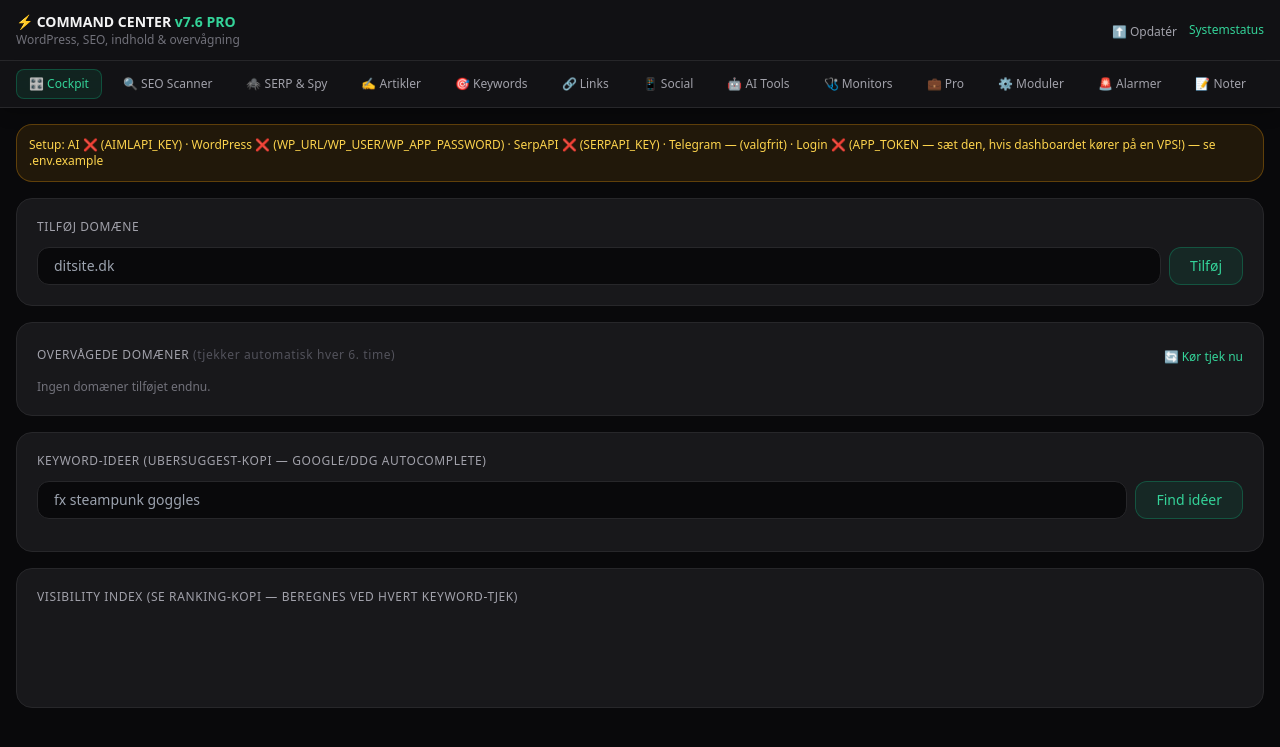
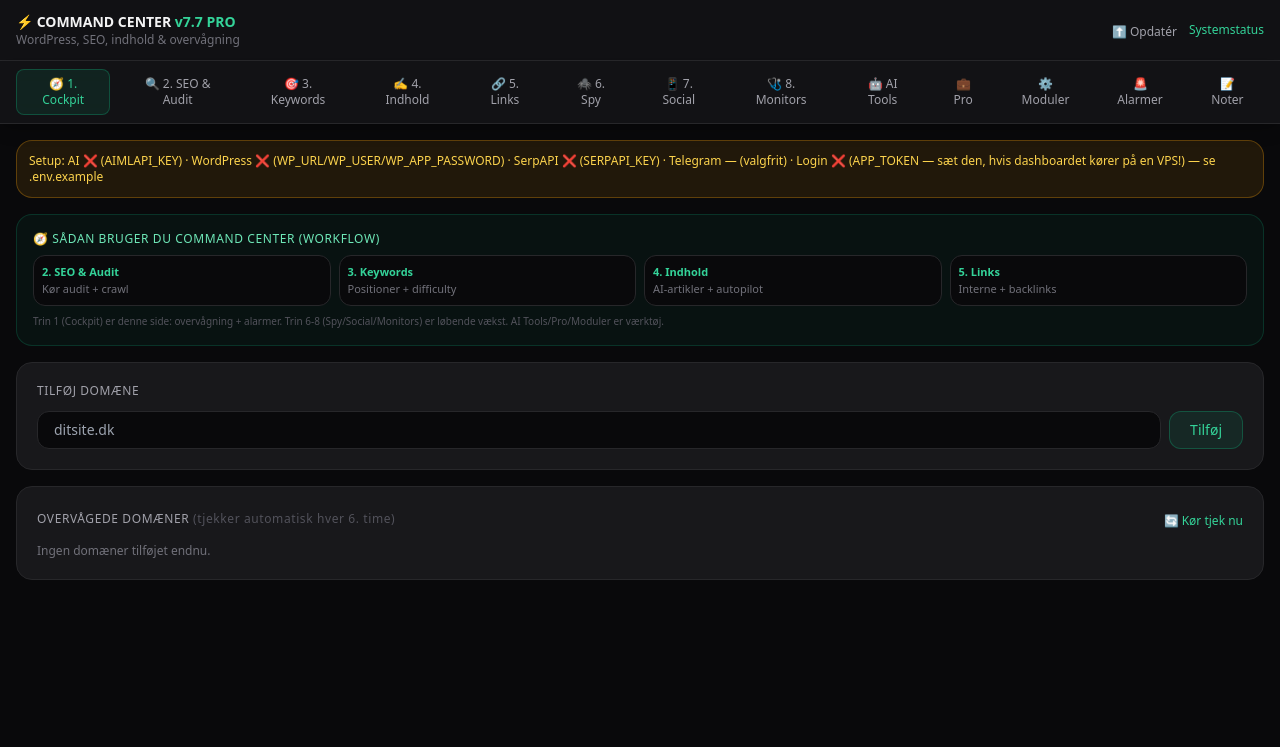
Before and after one commit to humle93/command-center, a FastAPI app: template app/templates/dashboard.html in a window 1280 px wide. Shown: the top 747 px of the page. Run offline with FastAPI, Linux system fonts and the light colour scheme; the template is opened without the code that fills it, so the values that code supplies are empty; some libraries are stand-ins or nearby versions.

Commit message:
v7.7 final: Growth Pack (autopilot+autocomplete ideas, backlink prospector, module levels), guided nav + workflow guide, fact-based AI articles with SERP competitor context, dashboard fixes

```diff
--- a/app/main.py
+++ b/app/main.py
@@ -1090,12 +1090,58 @@
 """
 
 
+def serp_competitor_context(keyword: str, n: int = 5):
+    """Hent top-SERP-resultater som konkurrent-kontekst til artikelgenerering."""
+    if not SERPAPI_KEY:
+        return ""
+    try:
+        r = requests.get(
+            "https://serpapi.com/search",
+            params={"engine": "google", "q": keyword, "num": 10, "api_key": SERPAPI_KEY},
+            timeout=30,
+        )
+        r.raise_for_status()
+        org = r.json().get("organic_results") or []
+        lines = []
+        for it in org[:n]:
+            t = (it.get("title") or "").strip()
+            sn = (it.get("snippet") or "").strip()
+            if t:
+                lines.append(f"- {t}: {sn}" if sn else f"- {t}")
+        if not lines:
+            return ""
+        return "\n".join(lines)
+    except Exception:
+        return ""
+
+
 def generate_article_ai(keyword: str):
+    competitors = serp_competitor_context(keyword)
+    if competitors:
+        comp_block = (
+            "TOP 5 KONKURRENTER PA GOOGLE FOR DETA KEYWORD (titel + snippet):\n"
+            f"{competitors}\n\n"
+            "DIN OPGAVE: Skriv en artikel der er MAERKBART BEDRE end disse resultater. "
+            "Dæk alt hvad konkurrenterne dækker (content gap), og tilføj mere: konkrete "
+            "materialer, prisestimater, trin-for-trin, praktiske detaljer. "
+            "Byg KUN pa faktuelle, verifikbare oplysninger - ingen opdigtede tal, "
+            "ingen tom fyldstof-saetninger ('in today's world', 'look no further' osv. "
+            "er forbudt). Hver saetning skal give laeseren ny, brugbar info."
+        )
+    else:
+        comp_block = (
+            "KVALITETSKRAV: Byg KUN pa faktuelle, verifikbare oplysninger om emnet - "
+            "ingen opdigtede tal eller statistik. Ingen tom fyldstof-saetninger. "
+            "Hver saetning skal give laeseren konkret, brugbar info (materialer, "
+            "prisniveauer, trin, fejl man skal undga). Mål: bedre end de nuværende "
+            "topresultater pa Google for dette keyword."
+        )
     prompt = (
         f"Write an SEO-optimized blog article draft in English about '{keyword}' for a steampunk "
         f"cosplay & merchandise webshop. Output raw HTML (h2/h3/p/ul/ol only, no <html> wrapper). "
         f"Include: engaging intro, 3-4 H2 sections, a bullet list, an FAQ section with 3 questions, "
-        f"and a short conclusion. Around 600-900 words. No images. Natural, helpful tone."
+        f"and a short conclusion. Around 600-900 words. No images. Natural, helpful tone.\n\n"
+        f"{comp_block}"
     )
     resp = requests.post(
         "https://api.aimlapi.com/v1/chat/completions",
@@ -1190,7 +1236,38 @@
             "AND idea NOT IN (SELECT keyword FROM articles) ORDER BY id ASC LIMIT 1"
         ).fetchone()
     if not row:
-        return "no-ideas"
+        # Idea-puljen er tom: sow nye via Google-autocomplete fra eksisterende keywords
+        try:
+            with get_db() as db:
+                seeds = [r["keyword"] for r in db.execute("SELECT DISTINCT keyword FROM keywords LIMIT 5").fetchall()]
+            if not seeds:
+                seeds = ["steampunk costume", "steampunk goggles"]
+            import urllib.parse as _up
+            newideas = []
+            for seed in seeds[:3]:
+                rr = requests.get(
+                    "https://suggestqueries.google.com/complete/search",
+                    params={"client": "firefox", "q": seed, "hl": "en"},
+                    timeout=10,
+                )
+                for sug in (rr.json()[1] or [])[:5]:
+                    if sug.lower() != seed.lower():
+                        newideas.append(sug)
+            with get_db() as db:
+                for ni in dict.fromkeys(newideas):
+                    db.execute("INSERT OR IGNORE INTO keyword_ideas (keyword, idea, source, created_at) VALUES (?,?,?,?)",
+                               (ni.split()[0] if ni else "", ni, "autopilot", now_iso()))
+            with get_db() as db:
+                row = db.execute(
+                    "SELECT id, idea FROM keyword_ideas WHERE idea IS NOT NULL AND idea != '' "
+                    "AND idea NOT IN (SELECT keyword FROM articles) ORDER BY id ASC LIMIT 1"
+                ).fetchone()
+        except Exception as e:
+            with get_db() as db:
+                add_alarm(db, "growth", f"Autopilot kunne ikke hente nye ideer: {str(e)[:120]}", "advarsel")
+            return "no-ideas"
+        if not row:
+            return "no-ideas"
     idea = row["idea"].strip()
     try:
         content = generate_article_ai(idea)
--- a/app/templates/dashboard.html
+++ b/app/templates/dashboard.html
@@ -36,7 +36,7 @@
 <header class="border-b border-zinc-800 bg-zinc-900/60 px-4 py-3">
     <div class="max-w-7xl mx-auto flex items-center justify-between">
         <div>
-            <h1 class="font-bold text-sm">⚡ COMMAND CENTER <span class="text-emerald-400">v7.6 PRO</span></h1>
+            <h1 class="font-bold text-sm">⚡ COMMAND CENTER <span class="text-emerald-400">v7.7 PRO</span></h1>
             <p class="text-xs text-zinc-500">WordPress, SEO, indhold & overvågning</p>
         </div>
         <div class="flex items-center gap-3">
@@ -48,17 +48,18 @@
 </header>
 <nav class="sticky top-0 z-50 border-b border-zinc-800 bg-zinc-900/70 px-4 py-2 shadow-lg shadow-black/20">
     <div class="max-w-7xl mx-auto flex gap-2 overflow-x-auto">
-        <button @click="tab='cockpit'" class="px-3 py-1.5 rounded-lg text-xs border" :class="tab==='cockpit' ? 'bg-emerald-500/10 text-emerald-400 border-emerald-500/30' : 'text-zinc-400 border-transparent'">🎛️ Cockpit</button>
-        <button @click="tab='seo'" class="px-3 py-1.5 rounded-lg text-xs border" :class="tab==='seo' ? 'bg-emerald-500/10 text-emerald-400 border-emerald-500/30' : 'text-zinc-400 border-transparent'">🔍 SEO Scanner</button>
-        <button @click="tab='spy'" class="px-3 py-1.5 rounded-lg text-xs border" :class="tab==='spy' ? 'bg-emerald-500/10 text-emerald-400 border-emerald-500/30' : 'text-zinc-400 border-transparent'">🕷️ SERP & Spy</button>
-        <button @click="tab='articles'" class="px-3 py-1.5 rounded-lg text-xs border" :class="tab==='articles' ? 'bg-emerald-500/10 text-emerald-400 border-emerald-500/30' : 'text-zinc-400 border-transparent'">✍️ Artikler</button>
-        <button @click="tab='keywords'" class="px-3 py-1.5 rounded-lg text-xs border" :class="tab==='keywords' ? 'bg-emerald-500/10 text-emerald-400 border-emerald-500/30' : 'text-zinc-400 border-transparent'">🎯 Keywords</button>
-        <button @click="tab='links'" class="px-3 py-1.5 rounded-lg text-xs border" :class="tab==='links' ? 'bg-emerald-500/10 text-emerald-400 border-emerald-500/30' : 'text-zinc-400 border-transparent'">🔗 Links</button>
-        <button @click="tab='social'" class="px-3 py-1.5 rounded-lg text-xs border" :class="tab==='social' ? 'bg-emerald-500/10 text-emerald-400 border-emerald-500/30' : 'text-zinc-400 border-transparent'">📱 Social</button>
+        <button @click="tab='cockpit'" class="px-3 py-1.5 rounded-lg text-xs border" :class="tab==='cockpit' ? 'bg-emerald-500/10 text-emerald-400 border-emerald-500/30' : 'text-zinc-400 border-transparent'">🧭 1. Cockpit</button>
+        <button @click="tab='seo'" class="px-3 py-1.5 rounded-lg text-xs border" :class="tab==='seo' ? 'bg-emerald-500/10 text-emerald-400 border-emerald-500/30' : 'text-zinc-400 border-transparent'">🔍 2. SEO & Audit</button>
+        <button @click="tab='keywords'" class="px-3 py-1.5 rounded-lg text-xs border" :class="tab==='keywords' ? 'bg-emerald-500/10 text-emerald-400 border-emerald-500/30' : 'text-zinc-400 border-transparent'">🎯 3. Keywords</button>
+        <button @click="tab='articles'" class="px-3 py-1.5 rounded-lg text-xs border" :class="tab==='articles' ? 'bg-emerald-500/10 text-emerald-400 border-emerald-500/30' : 'text-zinc-400 border-transparent'">✍️ 4. Indhold</button>
+        <button @click="tab='links'" class="px-3 py-1.5 rounded-lg text-xs border" :class="tab==='links' ? 'bg-emerald-500/10 text-emerald-400 border-emerald-500/30' : 'text-zinc-400 border-transparent'">🔗 5. Links</button>
+        <button @click="tab='spy'" class="px-3 py-1.5 rounded-lg text-xs border" :class="tab==='spy' ? 'bg-emerald-500/10 text-emerald-400 border-emerald-500/30' : 'text-zinc-400 border-transparent'">🕷️ 6. Spy</button>
+        <button @click="tab='social'" class="px-3 py-1.5 rounded-lg text-xs border" :class="tab==='social' ? 'bg-emerald-500/10 text-emerald-400 border-emerald-500/30' : 'text-zinc-400 border-transparent'">📱 7. Social</button>
+        <button @click="tab='monitors'" class="px-3 py-1.5 rounded-lg text-xs border" :class="tab==='monitors' ? 'bg-emerald-500/10 text-emerald-400 border-emerald-500/30' : 'text-zinc-400 border-transparent'">🩺 8. Monitors</button>
         <button @click="tab='ai'" class="px-3 py-1.5 rounded-lg text-xs border" :class="tab==='ai' ? 'bg-emerald-500/10 text-emerald-400 border-emerald-500/30' : 'text-zinc-400 border-transparent'">🤖 AI Tools</button>
-        <button @click="tab='monitors'" class="px-3 py-1.5 rounded-lg text-xs border" :class="tab==='monitors' ? 'bg-emerald-500/10 text-emerald-400 border-emerald-500/30' : 'text-zinc-400 border-transparent'">🩺 Monitors</button>
         <button @click="tab='pro'" class="px-3 py-1.5 rounded-lg text-xs border" :class="tab==='pro' ? 'bg-emerald-500/10 text-emerald-400 border-emerald-500/30' : 'text-zinc-400 border-transparent'">💼 Pro</button>
         <button @click="tab='moduler'" class="px-3 py-1.5 rounded-lg text-xs border" :class="tab==='moduler' ? 'bg-emerald-500/10 text-emerald-400 border-emerald-500/30' : 'text-zinc-400 border-transparent'">⚙️ Moduler</button>
+
         <button @click="tab='alarms'" class="px-3 py-1.5 rounded-lg text-xs border" :class="tab==='alarms' ? 'bg-emerald-500/10 text-emerald-400 border-emerald-500/30' : 'text-zinc-400 border-transparent'">🚨 Alarmer{% if alarms %} ({{ alarms|length }}){% endif %}</button>
         <button @click="tab='notes'" class="px-3 py-1.5 rounded-lg text-xs border" :class="tab==='notes' ? 'bg-emerald-500/10 text-emerald-400 border-emerald-500/30' : 'text-zinc-400 border-transparent'">📝 Noter</button>
     </div>
@@ -73,6 +74,16 @@
 
     <!-- COCKPIT -->
     <section x-show="tab === 'cockpit'" class="space-y-4">
+        <div class="bg-emerald-500/5 border border-emerald-500/20 rounded-2xl p-4">
+            <h2 class="text-xs uppercase tracking-wider text-emerald-300 mb-2">🧭 Sådan bruger du Command Center (workflow)</h2>
+            <div class="grid grid-cols-2 md:grid-cols-4 gap-2 text-[11px]">
+                <button @click="tab='seo'" class="bg-zinc-950 border border-zinc-800 rounded-xl p-2 text-left hover:border-emerald-500/40"><b class="text-emerald-400">2. SEO & Audit</b><br><span class="text-zinc-500">Kør audit + crawl</span></button>
+                <button @click="tab='keywords'" class="bg-zinc-950 border border-zinc-800 rounded-xl p-2 text-left hover:border-emerald-500/40"><b class="text-emerald-400">3. Keywords</b><br><span class="text-zinc-500">Positioner + difficulty</span></button>
+                <button @click="tab='articles'" class="bg-zinc-950 border border-zinc-800 rounded-xl p-2 text-left hover:border-emerald-500/40"><b class="text-emerald-400">4. Indhold</b><br><span class="text-zinc-500">AI-artikler + autopilot</span></button>
+                <button @click="tab='links'" class="bg-zinc-950 border border-zinc-800 rounded-xl p-2 text-left hover:border-emerald-500/40"><b class="text-emerald-400">5. Links</b><br><span class="text-zinc-500">Interne + backlinks</span></button>
+            </div>
+            <p class="text-[10px] text-zinc-600 mt-2">Trin 1 (Cockpit) er denne side: overvågning + alarmer. Trin 6-8 (Spy/Social/Monitors) er løbende vækst. AI Tools/Pro/Moduler er værktøj.</p>
+        </div>
         {% if alarms %}
         <div class="bg-rose-500/10 border border-rose-500/30 rounded-2xl p-4">
             <div class="flex items-center justify-between mb-2">
@@ -126,7 +137,7 @@
                 {% for d in drift_rows[:3] %}
                 <div class="bg-zinc-950 border border-zinc-800 rounded-xl p-3 text-xs">
                     <div class="text-zinc-500">{{ d.checked_at[:16] }}</div>
-                    <div class="mt-1">🛒 Ordrer: <span class="font-bold">{{ d.orders }}</span> · ${(d.revenue or 0)|round(2)}</div>
+                    <div class="mt-1">🛒 Ordrer: <span class="font-bold">{{ d.orders }}</span> · {{ 'DKK %.2f'|format(d.revenue or 0) }}</div>
                     <div>Woo: <span class="{{ 'text-emerald-400' if d.woo_status == 'ok' else 'text-rose-400' }}">{{ d.woo_status }}</span> · Checkout: <span class="{{ 'text-emerald-400' if d.checkout_status == 'ok' else 'text-rose-400' }}">{{ d.checkout_status }}</span></div>
                     {% if d.notes %}<div class="text-zinc-500 mt-1">{{ d.notes }}</div>{% endif %}
                 </div>
@@ -458,7 +469,6 @@
                 {% endfor %}
             </div>
         </div>
-    </section>
 
         <div class="bg-zinc-900 border border-zinc-800 rounded-2xl p-5">
             <h2 class="text-xs uppercase tracking-wider text-zinc-400 mb-3">Keyword-ideer (Ubersuggest-kopi — Google/DDG autocomplete)</h2>
```
Also changed, not shown: README.md, 1 other file.
